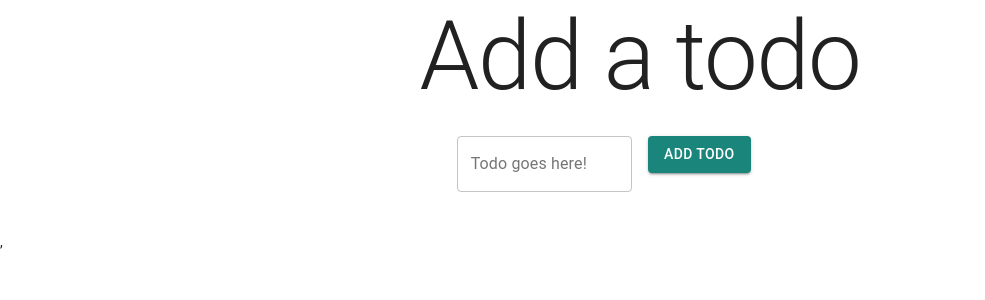
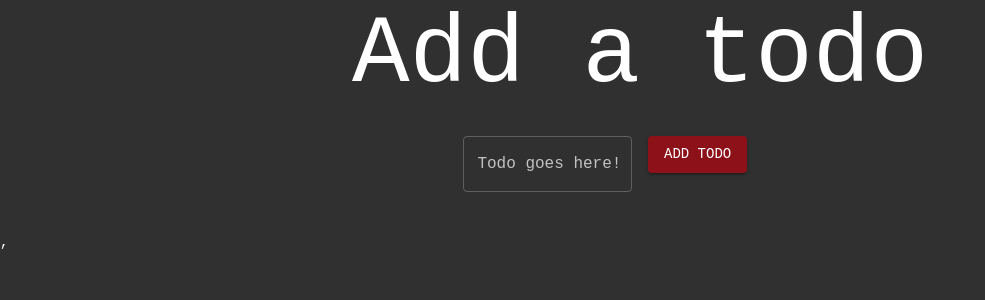
Before and after one commit to colbyeg/cthulhu-crime-squad, a React (Create React App) app: page / in a window 1280 px wide. Shown: the top 300 px of the page, without its empty margins (0-985 px from the left). Built offline with nearby package versions, Linux system fonts and the light colour scheme.

Commit message:
themeing

```diff
--- a/src/theme.js
+++ b/src/theme.js
@@ -4,18 +4,22 @@ import { createMuiTheme } from "@material-ui/core/styles";
 // A custom theme for this app
 const theme = createMuiTheme({
   palette: {
+    type: "dark",
     primary: {
-      main: "#556cd6"
+      main: "#cecece"
     },
     secondary: {
-      main: "#19857b"
+      main: "#8c1119"
     },
     error: {
       main: red.A400
     },
     background: {
-      default: "#fff"
+      default: "#303030"
     }
+  },
+  typography: {
+    fontFamily: ["Roboto Mono", "monospace"]
   }
 });
 
```
Also changed, not shown: 1 other file (tests, documents, lock files or other folders).
